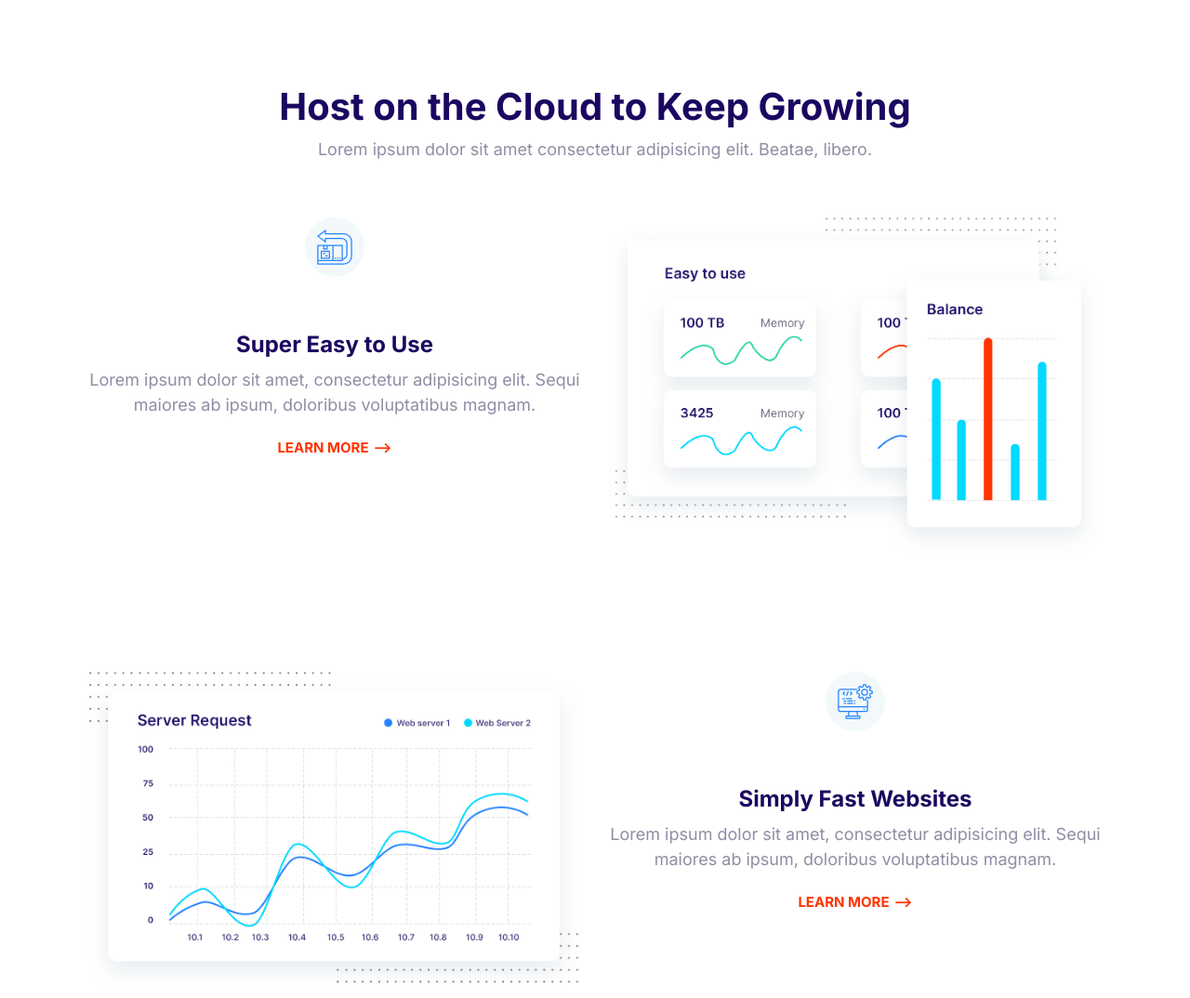
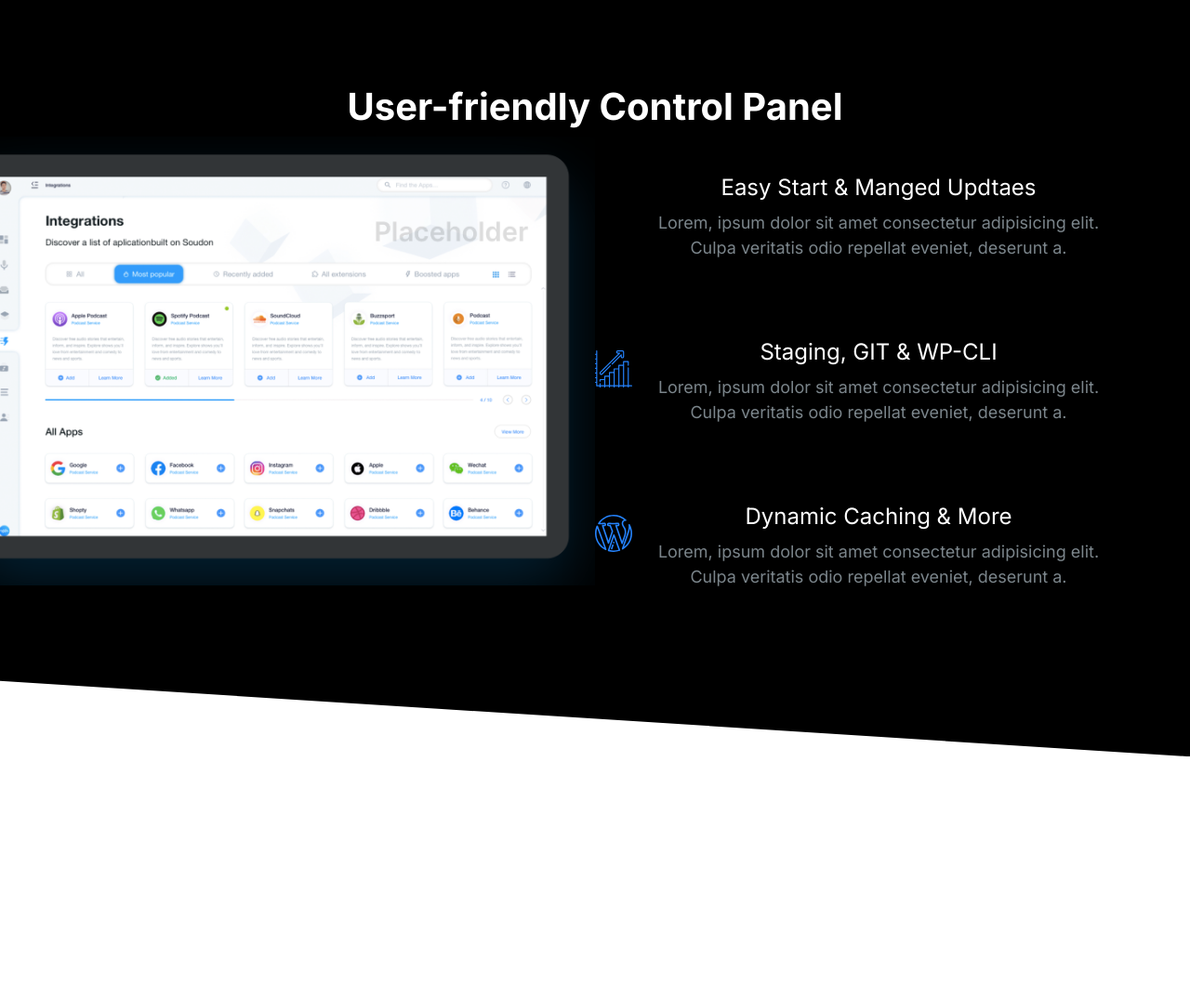
Before and after one commit to mohammeduzair333/mosfify_app, a plain HTML site: page index.html in a window 1280 px wide. Shown: the top 1074 px of the page at 93% size. After the commit the page ends 814 px from the top, so only its background shows below. Drawn offline with Linux system fonts and the light colour scheme.

Commit message:
ShowCase Creation

```diff
--- a/CSS/Style.css
+++ b/CSS/Style.css
@@ -14,6 +14,10 @@
 }
 
 /* Typograpgy */
+::selection {
+    background: var(--color-primary);
+    color: white;
+}
 html {
     font-size: 62.5%;
 }
@@ -41,6 +45,7 @@ h2 {
 }
 h3 {
     font-size: 3rem;
+    font-weight: 500;
 }
 
 p {
@@ -127,7 +132,6 @@ a {
 .list {
     list-style: none;
     padding-left: 0;
-    color: var(--color-headings);
 }
 
 .list--inline .list__item {
@@ -138,6 +142,7 @@ a {
 .list--tick {
     list-style-image: url(../images/tick.svg);
     padding-left: 3rem;
+    color: var(--color-headings);
 }
 
 .list--tick .list__item {
@@ -394,6 +399,7 @@ a {
 /* Media */
 .media {
     display: flex;
+    margin-bottom: 4rem;
 }
 
 .media__title {
@@ -588,18 +594,20 @@ a {
     color: #7b858b;
 }
 
-.block--dark .block__heading {
+.block--dark h1,
+.block--dark h2,
+.block--dark h3 {
     color: white;
 }
 
 .block--skewed-right {
     padding-bottom: 10rem;
-    clip-path: polygon(0% 0%, 100% 0%, 100% 100%, 0% 80%);
+    clip-path: polygon(0% 0%, 100% 0%, 100% 100%, 0% 90%);
 }
 
 .block--skewed-left {
     padding-bottom: 10rem;
-    clip-path: polygon(0% 0%, 100% 0%, 100% 80%, 0% 100%);
+    clip-path: polygon(0% 0%, 100% 0%, 100% 90%, 0% 100%);
 }
 
 .container {
@@ -664,9 +672,7 @@ a {
     }
 }
 /* Hero Content */
-.hero {
-    clip-path: polygon(0% 0%, 100% 0%, 100% 80%, 0% 100%);
-}
+
 .hero__tagline {
     font-size: 2rem;
     color: #b9c3cf;
@@ -745,3 +751,20 @@ a {
         order: 2;
     }
 }
+
+/* ShowCase Block */
+.block-showcase__image {
+    width: 100%;
+}
+
+@media screen and (min-width: 768px) {
+    .block-showcase .grid {
+        grid-template-columns: 50% 50%;
+    }
+
+    .block-showcase__image {
+        width: auto;
+        max-width: 700px;
+        justify-self: end;
+    }
+}
--- a/index.html
+++ b/index.html
@@ -11,63 +11,64 @@
         <title>Talib</title>
     </head>
     <body>
-        <section class="block container">
+        <section class="block block--dark block--skewed-right block-showcase">
             <header class="block__header">
-                <h2>Host on the Cloud to Keep Growing</h2>
-                <p>Lorem ipsum dolor sit amet consectetur adipisicing elit. Beatae, libero.</p>
+                <h2>User-friendly Control Panel</h2>
+                <div class="container grid grid--1x2">
+                    <img class="block-showcase__image" src="images/ipad.png" alt="" />
+                    <ul class="list">
+                        <li>
+                            <div class="media">
+                                <div class="media__image">
+                                    <svg class="icon icon--primary">
+                                        <use xlink:href="images/sprite.svg#snap"></use>
+                                    </svg>
+                                </div>
+                                <div class="media__body">
+                                    <h3 class="media__title">Easy Start & Manged Updtaes</h3>
+                                    <p>
+                                        Lorem, ipsum dolor sit amet consectetur adipisicing elit. Culpa veritatis odio
+                                        repellat eveniet, deserunt a.
+                                    </p>
+                                </div>
+                            </div>
+                        </li>
+                        <li>
+                            <div class="media">
+                                <div class="media__image">
+                                    <svg class="icon icon--primary">
+                                        <use xlink:href="images/sprite.svg#growth"></use>
+                                    </svg>
+                                </div>
+                                <div class="media__body">
+                                    <h3 class="media__title">Staging, GIT & WP-CLI</h3>
+                                    <p>
+                                        Lorem, ipsum dolor sit amet consectetur adipisicing elit. Culpa veritatis odio
+                                        repellat eveniet, deserunt a.
+                                    </p>
+                                </div>
+                            </div>
+                        </li>
+                        <li>
+                            <div class="media">
+                                <div class="media__image">
+                                    <svg class="icon icon--primary">
+                                        <use xlink:href="images/sprite.svg#wordpress"></use>
+                                    </svg>
+                                </div>
+                                <div class="media__body">
+                                    <h3 class="media__title">Dynamic Caching & More</h3>
+                                    <p>
+                                        Lorem, ipsum dolor sit amet consectetur adipisicing elit. Culpa veritatis odio
+                                        repellat eveniet, deserunt a.
+                                    </p>
+                                </div>
+                            </div>
+                        </li>
+                    </ul>
+                </div>
             </header>
-            <article class="grid grid--1x2 feature">
-                <div class="feature__content">
-                    <span class="icon-container">
-                        <svg class="icon icon--primary">
-                            <use xlink:href="images/sprite.svg#easy"></use>
-                        </svg>
-                    </span>
-                    <h3 class="feature__heading">Super Easy to Use</h3>
-                    <p>
-                        Lorem ipsum dolor sit amet, consectetur adipisicing elit. Sequi maiores ab ipsum, doloribus
-                        voluptatibus magnam.
-                    </p>
-                    <a href="#" class="link-arrow">Learn More</a>
-                </div>
-                <img class="feature__image" src="images/easy.jpg" alt="" />
-            </article>
-
-            <article class="grid grid--1x2 feature">
-                <div class="feature__content">
-                    <span class="icon-container">
-                        <svg class="icon icon--primary">
-                            <use xlink:href="images/sprite.svg#computer"></use>
-                        </svg>
-                    </span>
-                    <h3 class="feature__heading">Simply Fast Websites</h3>
-                    <p>
-                        Lorem ipsum dolor sit amet, consectetur adipisicing elit. Sequi maiores ab ipsum, doloribus
-                        voluptatibus magnam.
-                    </p>
-                    <a href="#" class="link-arrow">Learn More</a>
-                </div>
-                <img class="feature__image" src="images/fast.jpg" alt="" />
-            </article>
-
-            <article class="grid grid--1x2 feature">
-                <div class="feature__content">
-                    <span class="icon-container">
-                        <svg class="icon icon--primary">
-                            <use xlink:href="images/sprite.svg#easy"></use>
-                        </svg>
-                    </span>
-                    <h3 class="feature__heading">Wordpress Made Easy</h3>
-                    <p>
-                        Lorem ipsum dolor sit amet, consectetur adipisicing elit. Sequi maiores ab ipsum, doloribus
-                        voluptatibus magnam.
-                    </p>
-                    <a href="#" class="link-arrow">Learn More</a>
-                </div>
-                <img class="feature__image" src="images/wordpress.jpg" alt="" />
-            </article>
         </section>
-
         <script src="main.js"></script>
     </body>
 </html>
```
Also changed, not shown: CSS/Components/ShowCase.html (added, +59 -0 lines), images/ipad.png (added).
